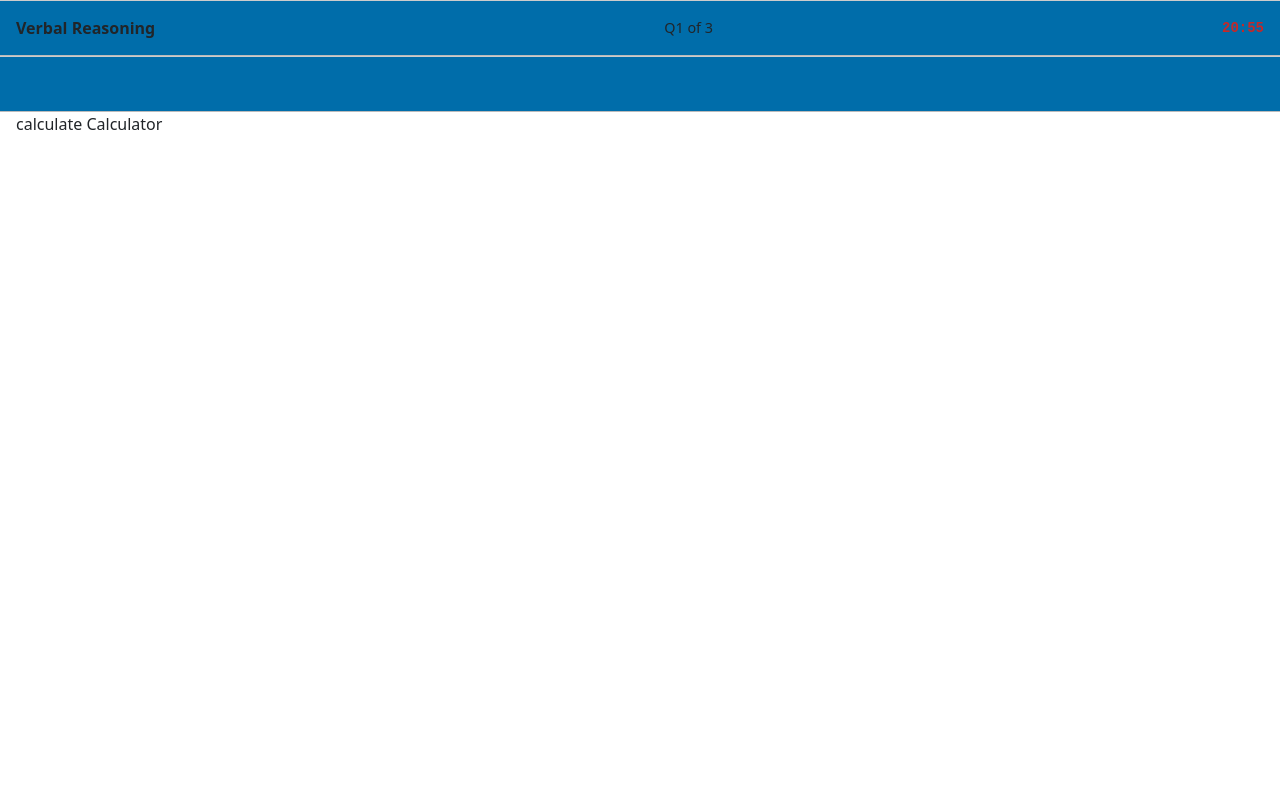
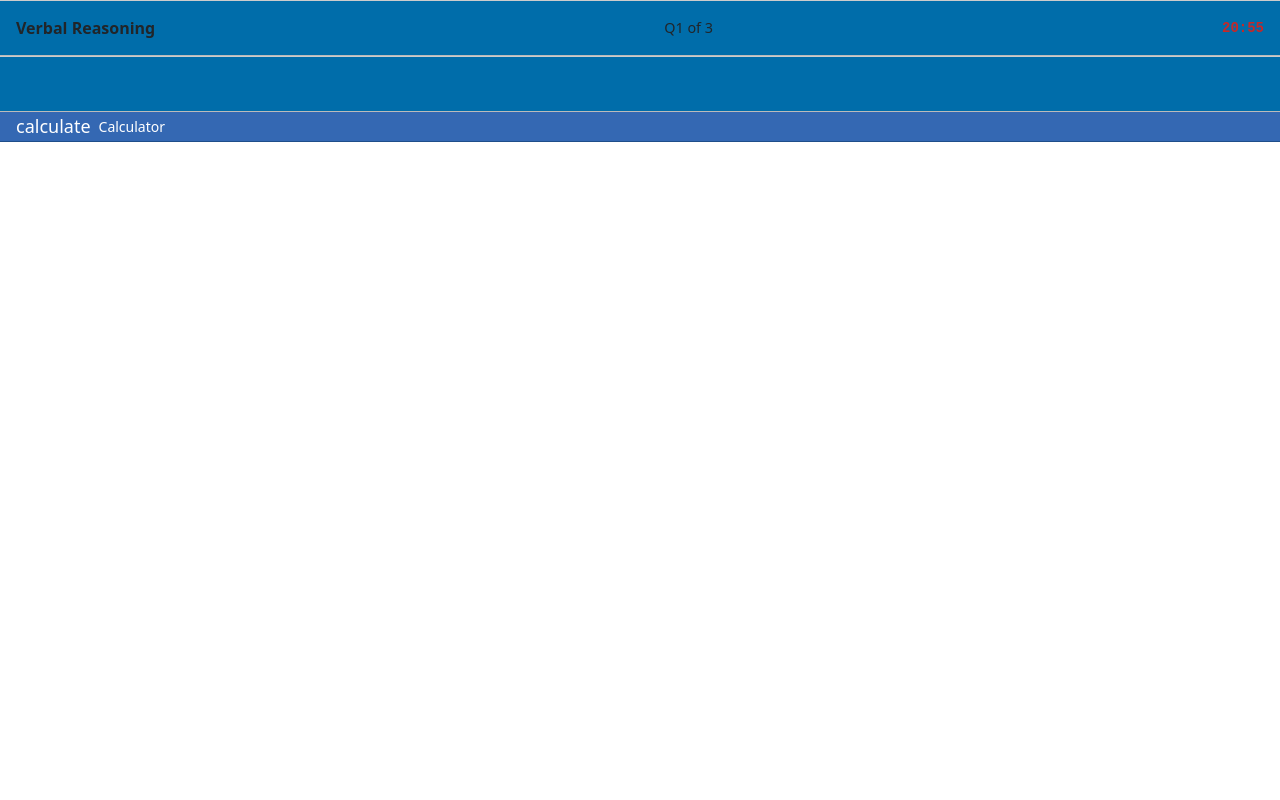
Before and after one commit to Amelia020182/themedicroute, a plain HTML site: page index.html in a window 1280 px wide. Shown: the top 800 px of the page. Drawn offline with nearby package versions, Linux system fonts and the light colour scheme.

Commit message:
Update styles.css

```diff
--- a/styles.css
+++ b/styles.css
@@ -133,3 +133,24 @@ body {
 #palette {
   margin-top: auto; /* push palette to bottom if you like */
 }
+/* —————————————————————— */
+/*  Secondary UCAT Toolbar */
+/* —————————————————————— */
+.toolbar {
+  height: 30px;                       /* same height as Pearson’s secondary bar */
+  background-color: #3468B3;          /* UCAT’s mid-blue */
+  color: #FFFFFF;                     /* white icons/text */
+  border-bottom: 1px solid #1F4E8A;   /* slightly darker border */
+}
+
+.toolbar-item {
+  display: flex;
+  align-items: center;
+  font-size: 14px;
+  font-weight: 500;
+}
+
+.toolbar-item .material-icons {
+  font-size: 18px;
+  margin-right: 8px;
+}
```
